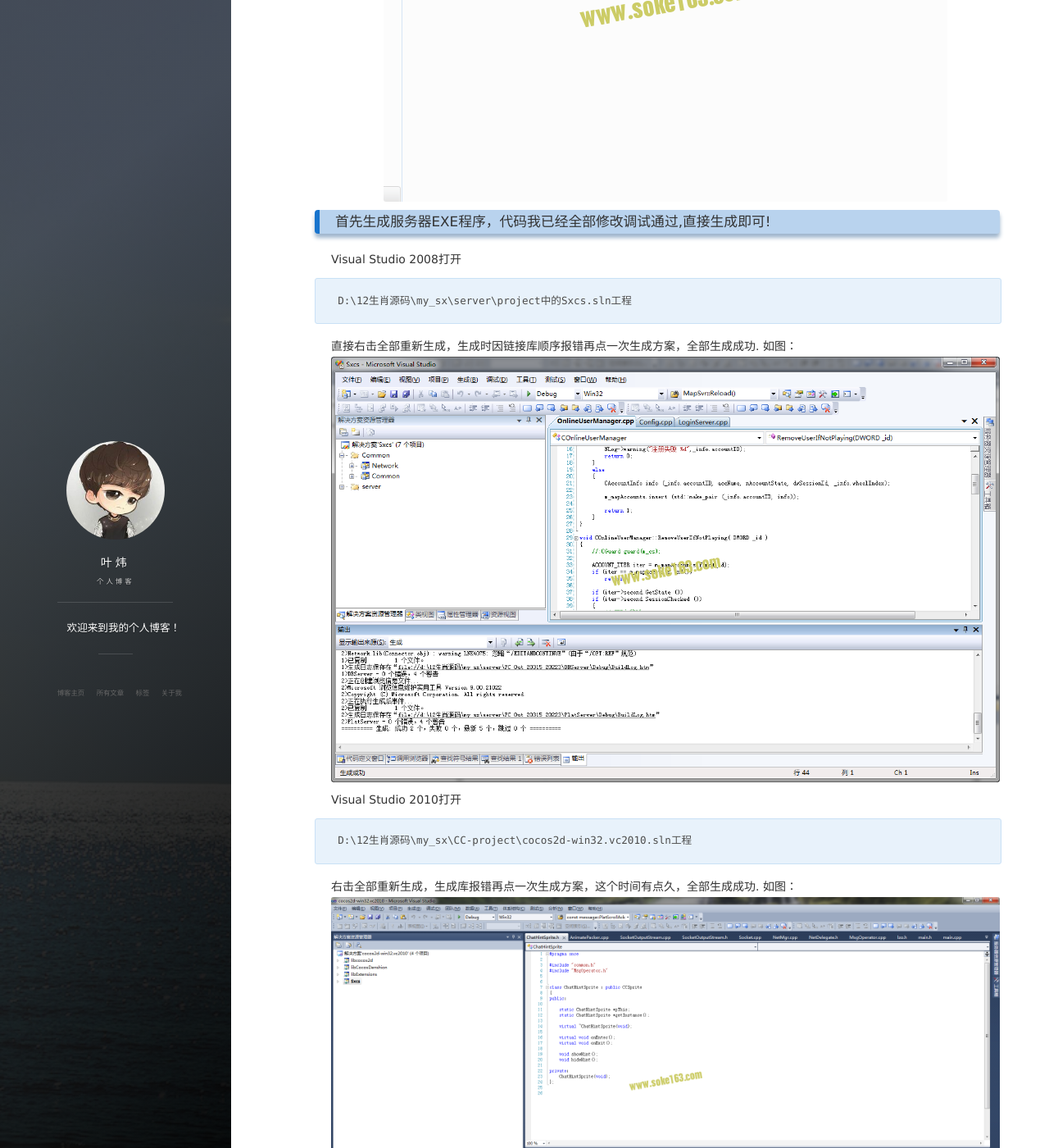
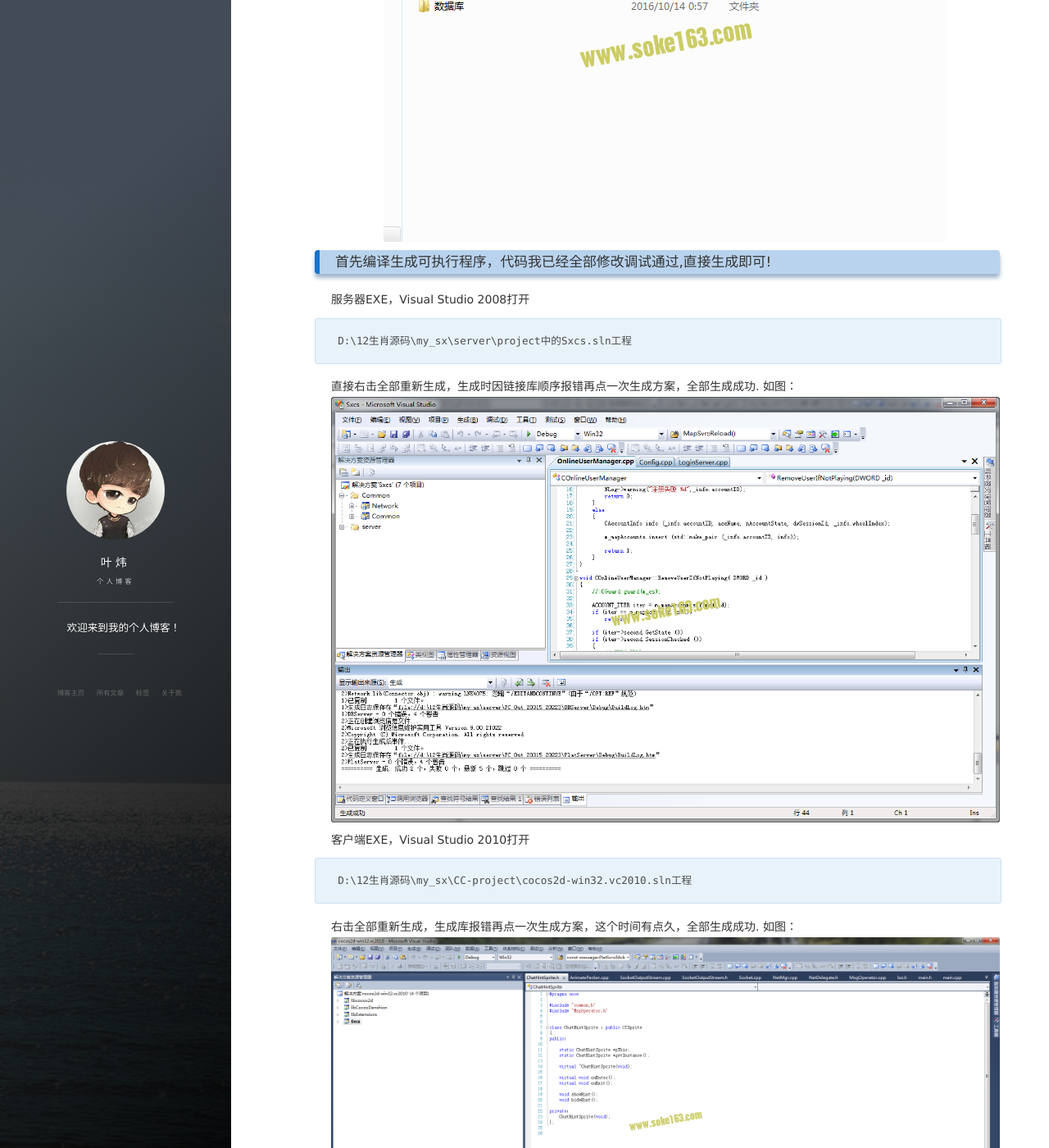
Before and after one commit to zlcs/zlcs.github.io, a Jekyll site: the page built from _posts/2016-10-14-12sx.md, in a window 1280 px wide and 1400 px high, scrolled down 927 px. Shown: the whole window at 82% size. Built offline with Jekyll 4.4.1, drawn with Linux system fonts in a browser that asks for light colours; nearby versions of some CDN libraries; comment, search, counter and statistics services are not loaded; some of the changed text lies outside the part shown.

Commit message:
12sxxiugai11

````diff
--- a/_posts/2016-10-14-12sx.md
+++ b/_posts/2016-10-14-12sx.md
@@ -37,9 +39,9 @@ Visual Studio 2010  用于客户端编译生成
 如图：
 ![](/images/posts/shengxiao/sx0.png)
 
-### 首先生成服务器EXE程序，代码我已经全部修改调试通过,直接生成即可!
+### 首先编译生成可执行程序，代码我已经全部修改调试通过,直接生成即可!
 
-Visual Studio 2008打开
+服务器EXE，Visual Studio 2008打开
 
 ```
 D:\12生肖源码\my_sx\server\project中的Sxcs.sln工程
@@ -49,7 +51,7 @@ D:\12生肖源码\my_sx\server\project中的Sxcs.sln工程
 如图：
 ![](/images/posts/shengxiao/sx1.png)
 
-Visual Studio 2010打开
+客户端EXE，Visual Studio 2010打开
 
 ```
 D:\12生肖源码\my_sx\CC-project\cocos2d-win32.vc2010.sln工程
@@ -124,4 +126,4 @@ IOS APP及游戏开发1群：275559010
 IOS APP及游戏开发2群：255153512
 ```
 
-### 资料仅供学习参考，切勿用于商业用途！
+### 以上是Windows平台教程，app和apk自行参考代码，资料仅供学习参考，切勿用于商业用途！
````
Also changed, not shown: other parts of _posts/2016-10-14-12sx.md (+3 -1 lines).
